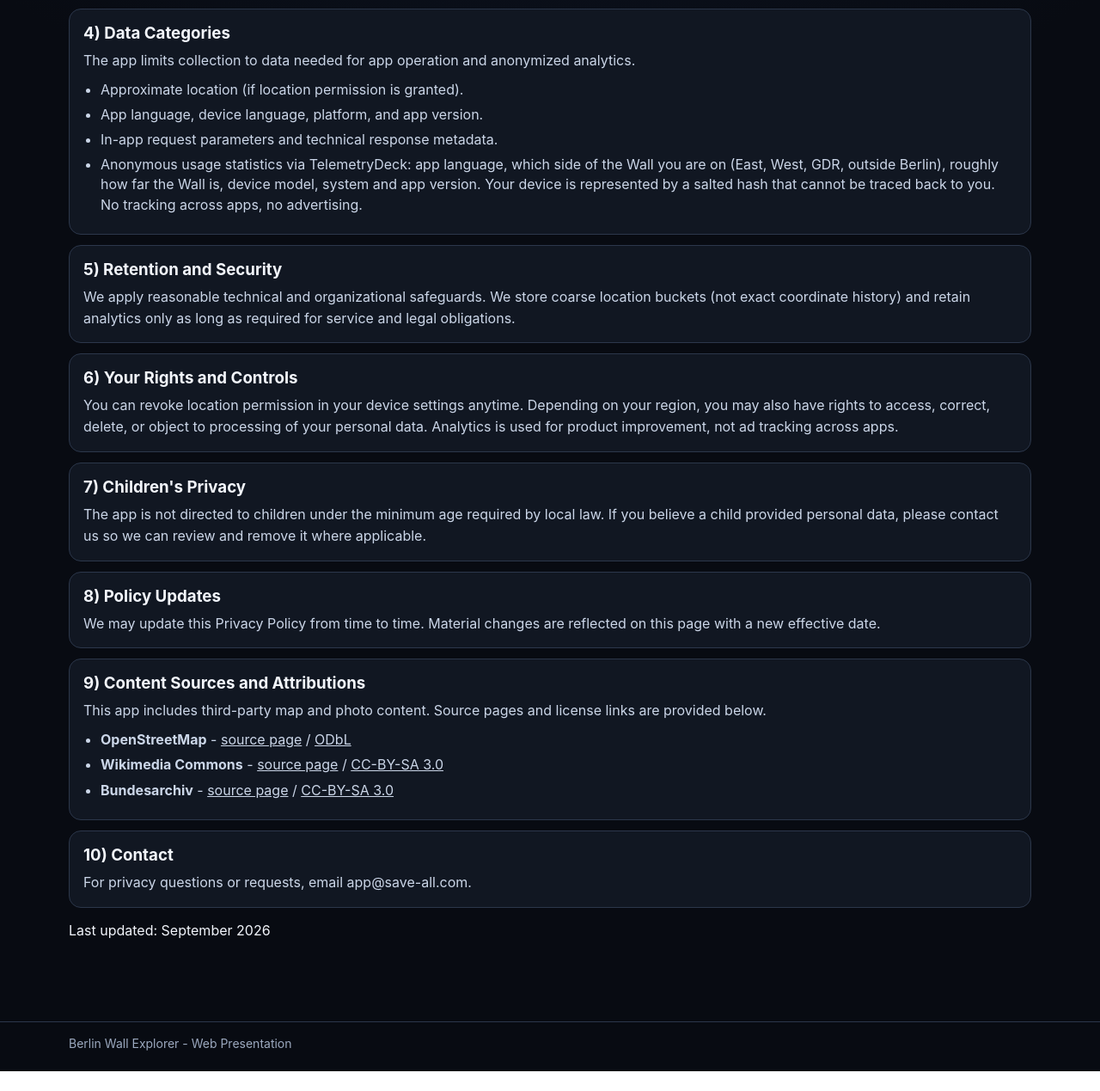
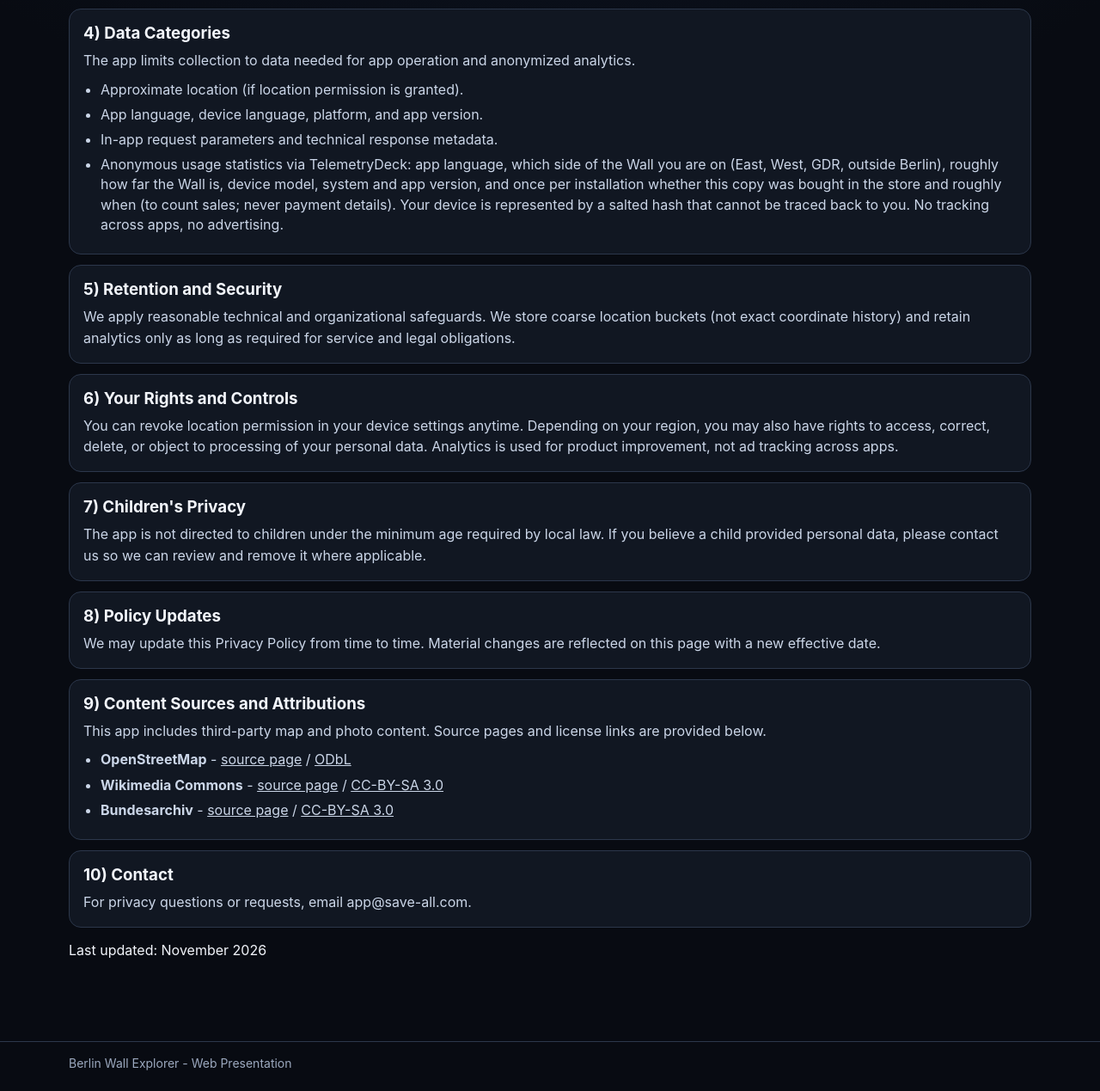
Before and after one commit to mgmemik/berlin-wall-explorer-web, a plain HTML site: page privacy/index.html in a window 1280 px wide. Shown: the part 963-2232 px from the top of the page at 86% size. Before the commit the page ends 2209 px from the top, so only its background shows below. Drawn offline with Linux system fonts and the light colour scheme.

Commit message:
Mention the one-time purchase check in the privacy policy
Co-Authored-By: Claude Opus 5.5 <noreply@anthropic.com>

```diff
--- a/assets/site.js
+++ b/assets/site.js
@@ -93,8 +93,8 @@ const t = {
       "Please include your device model, OS version, and a short description of the issue.",
     supportResponseTitle: "Response Time",
     supportResponseBody: "We usually respond within 1-2 business days.",
-    updated: "Last updated: September 2026",
-    pp4List4: "Anonymous usage statistics via TelemetryDeck: app language, which side of the Wall you are on (East, West, GDR, outside Berlin), roughly how far the Wall is, device model, system and app version. Your device is represented by a salted hash that cannot be traced back to you. No tracking across apps, no advertising.",
+    updated: "Last updated: November 2026",
+    pp4List4: "Anonymous usage statistics via TelemetryDeck: app language, which side of the Wall you are on (East, West, GDR, outside Berlin), roughly how far the Wall is, device model, system and app version, and once per installation whether this copy was bought in the store and roughly when (to count sales; never payment details). Your device is represented by a salted hash that cannot be traced back to you. No tracking across apps, no advertising.",
   },
   tr: {
     home: "Ana Sayfa",
@@ -174,8 +174,8 @@ const t = {
       "Lütfen cihaz modelinizi, işletim sistemi sürümünü ve sorunun kısa açıklamasını ekleyin.",
     supportResponseTitle: "Yanıt Süresi",
     supportResponseBody: "Genellikle 1-2 iş günü içinde yanıt veriyoruz.",
-    updated: "Son güncelleme: Eylül 2026",
-    pp4List4: "TelemetryDeck üzerinden anonim kullanım istatistikleri: uygulama dili, duvarın hangi tarafında olduğun (Doğu, Batı, DDR, Berlin dışı), duvara yaklaşık uzaklık, cihaz modeli, sistem ve uygulama sürümü. Cihazın, sana geri izlenemeyen tuzlanmış bir özetle temsil edilir. Uygulamalar arası izleme yok, reklam yok.",
+    updated: "Son güncelleme: Kasım 2026",
+    pp4List4: "TelemetryDeck üzerinden anonim kullanım istatistikleri: uygulama dili, duvarın hangi tarafında olduğun (Doğu, Batı, DDR, Berlin dışı), duvara yaklaşık uzaklık, cihaz modeli, sistem ve uygulama sürümü; kurulum başına bir kez de bu kopyanın mağazadan satın alınıp alınmadığı ve kabaca ne zaman alındığı (satışları saymak için; ödeme bilgisi asla). Cihazın, sana geri izlenemeyen tuzlanmış bir özetle temsil edilir. Uygulamalar arası izleme yok, reklam yok.",
   },
   de: {
     home: "Startseite",
--- a/privacy/index.html
+++ b/privacy/index.html
@@ -76,7 +76,7 @@
             <li data-i18n="pp4List1">Approximate location (if location permission is granted).</li>
             <li data-i18n="pp4List2">Language preference and basic app configuration.</li>
             <li data-i18n="pp4List3">In-app request parameters and technical response metadata.</li>
-            <li data-i18n="pp4List4">Anonymous usage statistics via TelemetryDeck: app language, which side of the Wall you are on (East, West, GDR, outside Berlin), roughly how far the Wall is, device model, system and app version. Your device is represented by a salted hash that cannot be traced back to you. No tracking across apps, no advertising.</li>
+            <li data-i18n="pp4List4">Anonymous usage statistics via TelemetryDeck: app language, which side of the Wall you are on (East, West, GDR, outside Berlin), roughly how far the Wall is, device model, system and app version, and once per installation whether this copy was bought in the store and roughly when (to count sales; never payment details). Your device is represented by a salted hash that cannot be traced back to you. No tracking across apps, no advertising.</li>
           </ul>
         </section>
 
@@ -144,7 +144,7 @@
           <p data-i18n="pp9Body">For privacy questions or requests, email <a href="mailto:app@save-all.com">app@save-all.com</a>.</p>
         </section>
 
-        <p data-i18n="updated">Last updated: September 2026</p>
+        <p data-i18n="updated">Last updated: November 2026</p>
       </div>
     </main>
 
```
